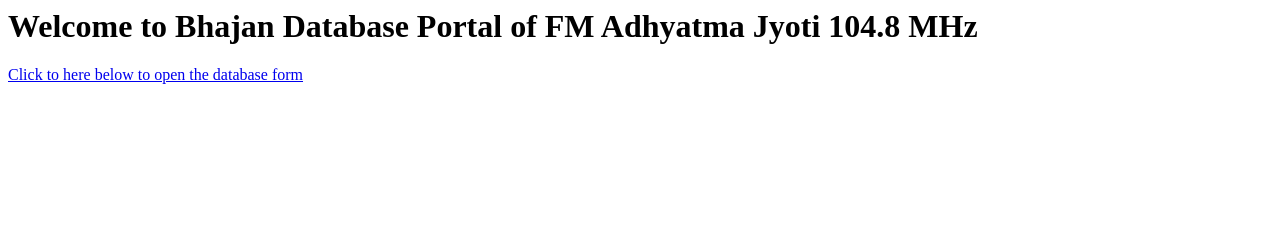
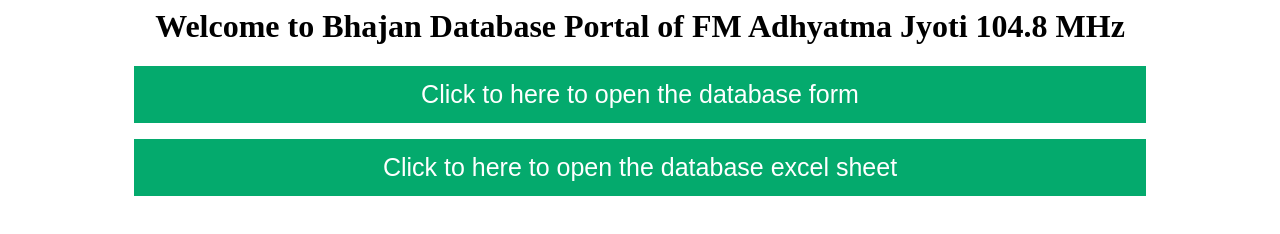
Before and after one commit to sensusad/fmbdb, a plain HTML site: page index.html in a window 1280 px wide. Drawn offline with Linux system fonts and the light colour scheme.

Commit message:
Update index.html

```diff
--- a/index.html
+++ b/index.html
@@ -1,9 +1,30 @@
 <html>
 <head>
-<title> Bhajan Database Portal for FM Adhyatma Jyoti Pvt Ltd </title>
+   <title> Bhajan Database Portal for FM Adhyatma Jyoti Pvt Ltd </title>
+<style>
+.block {
+  display: block;
+  width: 80%;
+  border: none;
+  background-color: #04AA6D;
+  color: white;
+  padding: 14px 28px;
+  font-size: 25px;
+  cursor: pointer;
+  text-align: center;
+}
+
+.block:hover {
+  background-color: #ddd;
+  color: black;
+}
+</style>
 </head>
 <body>
+<center>
 <h1> Welcome to Bhajan Database Portal of FM Adhyatma Jyoti 104.8 MHz </h1>
-<a href="https://forms.gle/KpYyS3bxa1f3MbEPA"> Click to here below to open the database form </a> <h1>  </h1>
-</body>
+<p> <button class="block" <button onclick="window.location.href='https://forms.gle/KpYyS3bxa1f3MbEPA';"> Click to here to open the database form</button> </p>
+<p> <button class="block" <button onclick="window.location.href='https://docs.google.com/spreadsheets/d/1FcaA70Lp3jaJuPBCILse2ajUDeX24SdQWI83sPIRjF0/edit?usp=sharing';"> Click to here to open the database excel sheet</button> </p>
+
+   </body>
 </html>
```
